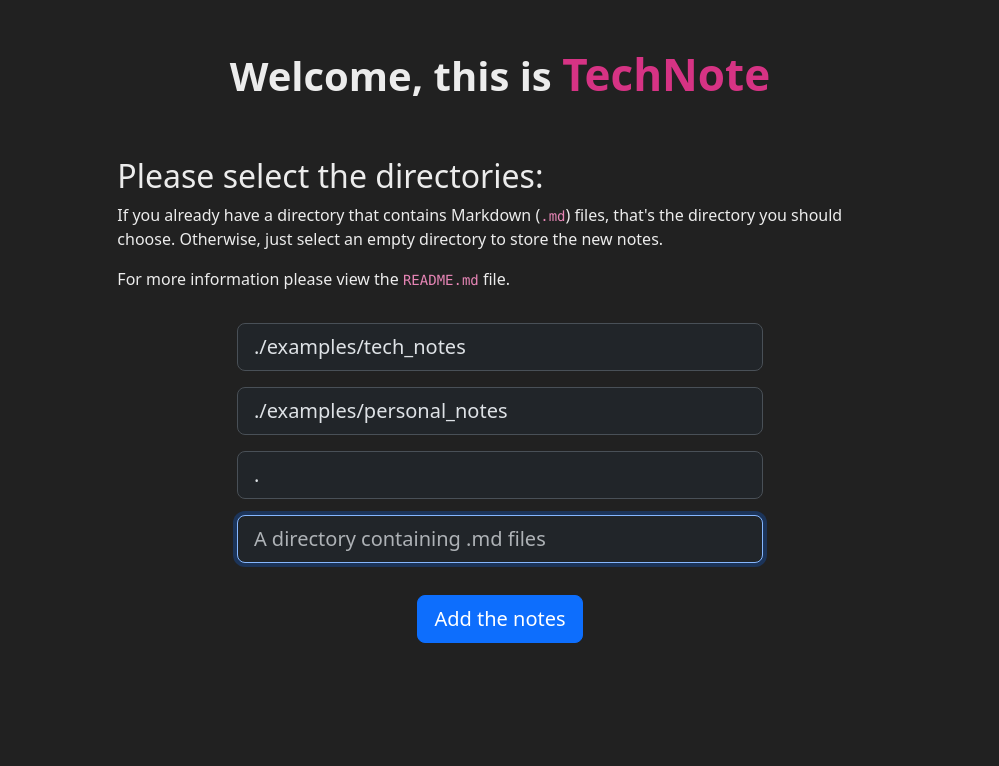
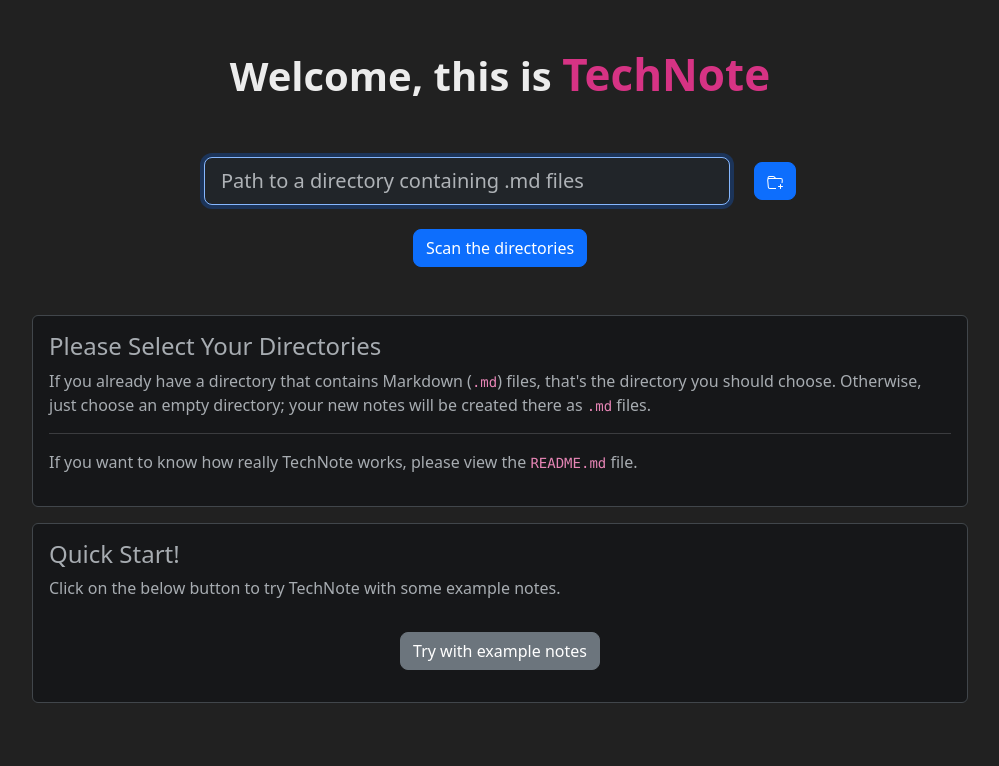
Before and after one commit to miladnia/technote, a Flask app: template templates/welcome.html in a window 1280 px wide. Shown: the top 766 px of the page, without its empty margins (140-1139 px from the left). Run offline with Flask 3, Linux system fonts and the light colour scheme; the template is opened without the code that fills it, so the values that code supplies are empty; some libraries are stand-ins or nearby versions.

Commit message:
[feat] welcome: an option to add directory fields
- add a button in the welcome page to add any number of directory fields dynamically
- add a new config option to determine directory of the example notes
- improve the structure of the welcome page
- add a separate button to start TechNote with example notes

```diff
--- a/app.py
+++ b/app.py
@@ -1,6 +1,7 @@
 from flask import Flask, flash, jsonify, redirect, render_template, request, url_for
 from flask_session import Session
 
+from config import EXAMPLE_NOTES_DIR
 from helpers import release_resources, render_notfound, render_badrequest
 import technote
 
@@ -23,7 +24,7 @@
         grouped_notes = technote.get_grouped_notes_or_fail()
     except ValueError:
         # The user has not determined any directory of notes yet
-        return render_template("welcome.html")
+        return redirect("/welcome")
     return render_template("home.html", grouped_notes=grouped_notes)
 
 
@@ -82,13 +83,16 @@
     return jsonify(result)
 
 
-@app.route("/setup", methods=["POST"])
-def setup():
+@app.route("/welcome", methods=["GET", "POST"])
+def welcome():
+    if "GET" == request.method:
+        return render_template("welcome.html", example_notes_dir=EXAMPLE_NOTES_DIR)
+    # Add the directories
     for dir in request.form.getlist("directories"):
         try:
             technote.add_directory(dir)
         except ValueError:
-            flash(f"'{dir}' is not a valid directory.")
+            flash(f"'{dir}' is not a valid directory.", category="error")
     return redirect("/")
 
 
--- a/config.py
+++ b/config.py
@@ -7,3 +7,4 @@
 DATABASE_FILE = BASE_DIR / "instance/notes.db"
 DATABASE_SCHEMA = BASE_DIR / "resources/schema.sql"
 PANDOC_TEMPLATE = BASE_DIR / "templates/pandoc.html"
+EXAMPLE_NOTES_DIR = BASE_DIR / "examples/tech_notes"
--- a/templates/document.html
+++ b/templates/document.html
@@ -15,5 +15,6 @@
         {% block body %}{% endblock %}
         <script src="{{ url_for('static', filename='bootstrap-5.3.3-dist/bootstrap.bundle.min.js') }}"></script>
         <script type="module" src="{{ url_for('static', filename='main.js') }}"></script>
+        {% block script %}{% endblock %}
     </body>
 </html>
--- a/templates/welcome.html
+++ b/templates/welcome.html
@@ -1,34 +1,95 @@
 {% extends "document.html" %}
 
 {% block body %}
-  <div class="container-fluid">
-    <div class="row justify-content-center pb-5 px-3 px-md-5">
-      <div class="col-md-8">
-        <section class="row">
-          <h1 class="text-center py-5"><strong>Welcome, this is <span class="brand">TechNote</span></strong></h1>
-          <h2>Please select the directories:</h2>
+  <div class="container-fluid limited-container">
+    <div class="row justify-content-center gap-5 py-5">
+      <section>
+        <h1 class="text-center">
+          <strong>Welcome, this is <span class="brand">TechNote</span></strong>
+        </h1>
+      </section>
+      <section class="col-md-8 text-center">
+        <form action="" method="post">
+          <fieldset class="container d-flex flex-column gap-2" id="dirFields">
+            <div class="row align-items-center">
+              <div class="col">
+                <input autocomplete="off" autofocus class="form-control form-control-lg" type="text" name="directories" placeholder="Path to a directory containing .md files">
+              </div>
+              <div class="col-auto">
+                <button class="col-auto btn btn-primary" id="addDirField" type="button">
+                  <svg xmlns="http://www.w3.org/2000/svg" width="16" height="16" fill="currentColor" class="bi bi-folder-plus" viewBox="0 0 16 16">
+                    <path d="m.5 3 .04.87a2 2 0 0 0-.342 1.311l.637 7A2 2 0 0 0 2.826 14H9v-1H2.826a1 1 0 0 1-.995-.91l-.637-7A1 1 0 0 1 2.19 4h11.62a1 1 0 0 1 .996 1.09L14.54 8h1.005l.256-2.819A2 2 0 0 0 13.81 3H9.828a2 2 0 0 1-1.414-.586l-.828-.828A2 2 0 0 0 6.172 1H2.5a2 2 0 0 0-2 2m5.672-1a1 1 0 0 1 .707.293L7.586 3H2.19q-.362.002-.683.12L1.5 2.98a1 1 0 0 1 1-.98z"/>
+                    <path d="M13.5 9a.5.5 0 0 1 .5.5V11h1.5a.5.5 0 1 1 0 1H14v1.5a.5.5 0 1 1-1 0V12h-1.5a.5.5 0 0 1 0-1H13V9.5a.5.5 0 0 1 .5-.5"/>
+                  </svg>
+                </button>
+              </div>
+            </div>
+          </fieldset>
+          <button class="btn btn-primary mt-4" type="submit">
+            Scan the directories
+          </button>
+        </form>
+      </section>
+      <section>
+        {% with errors = get_flashed_messages(category_filter=["error"]) %}
+          {% for msg in errors %}
+            <div class="alert alert-danger" role="alert">
+              {{ msg }}
+            </div>
+          {% endfor %}
+        {% endwith %}
+        <div class="alert alert-secondary" role="alert">
+          <h4 class="alert-heading">
+            Please Select Your Directories
+          </h4>
           <p>
             If you already have a directory that contains
             Markdown (<code>.md</code>) files, that's the
-            directory you should choose. Otherwise, just
-            select an empty directory to store the new notes.
+            directory you should choose.
+            Otherwise, just choose an empty directory;
+            your new notes will be created there
+            as <code>.md</code> files.
           </p>
-          <p>For more information please view the <code>README.md</code> file.</p>
-        </section>
-        <section class="row mt-3 justify-content-center">
-          <div class="col-md-8">
-            <form action="/setup" method="post">
-              <div class="row gap-2 gap-md-3 justify-content-center">
-                <input autocomplete="off" class="form-control form-control-lg" type="text" name="directories" value="./examples/tech_notes">
-                <input autocomplete="off" class="form-control form-control-lg" type="text" name="directories" value="./examples/personal_notes">
-                <input autocomplete="off" class="form-control form-control-lg" type="text" name="directories" value=".">
-                <input autocomplete="off" autofocus class="form-control form-control-lg" type="text" name="directories" placeholder="A directory containing .md files">
-                <button class="btn btn-lg btn-primary mt-3 w-auto" type="submit">Add the notes</button>
-              </div>
+          <hr>
+          <p>
+            If you want to know how really TechNote works,
+            please view the <code>README.md</code> file.
+          </p>
+        </div>
+        <div class="alert alert-secondary" role="alert">
+          <h4 class="alert-heading">
+            Quick Start!
+          </h4>
+          <p>
+            Click on the below button to try
+            TechNote with some example notes.
+          </p>
+          <div class="text-center">
+            <form action="" method="post">
+              <input type="hidden" name="directories" value="{{ example_notes_dir }}">
+              <button class="btn btn-secondary my-3" type="submit">
+                Try with example notes
+              </button>
             </form>
           </div>
-        </section>
-      </div>
+        </div>
+      </section>
     </div>
   </div>
 {% endblock %}
+
+{% block script %}
+  <script>
+    document.addEventListener('DOMContentLoaded', () => {
+      // Create a new directory field
+      document.getElementById('addDirField').addEventListener('click', () => {
+        const fields = document.getElementById('dirFields');
+        const firstField = fields.querySelector('input');
+        const newField = firstField.cloneNode();
+        newField.value = '';
+        fields.appendChild(newField);
+        newField.focus();
+      });
+    });
+  </script>
+{% endblock %}
```
